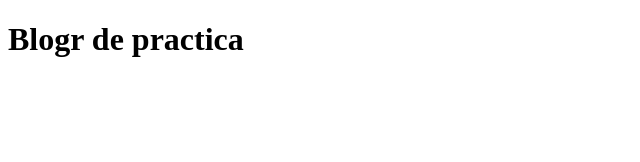
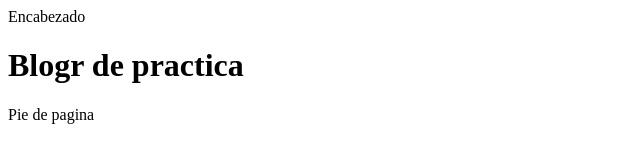
Before and after one commit to daannn88/ejerciciopractico, a plain HTML site: page index.html in a window 1280 px wide. Shown: the whole page, without its empty margins (0-640 px from the left). Drawn offline with Linux system fonts and the light colour scheme.

Commit message:
Se realiza estructura base de HTML

```diff
--- a/index.html
+++ b/index.html
@@ -7,7 +7,12 @@
     <link rel="stylesheet" href="./css/index.css">
 </head>
 <body>
-    <h1>Blogr de practica</h1>
+    <header class="header">Encabezado</header>
+    <main class="main"><h1>Blogr de practica</h1></main>
+    <footer class="footer">Pie de pagina</footer>
+
+
+
     <script src="./js/script.js"></script>
 </body>
 </html>
```
